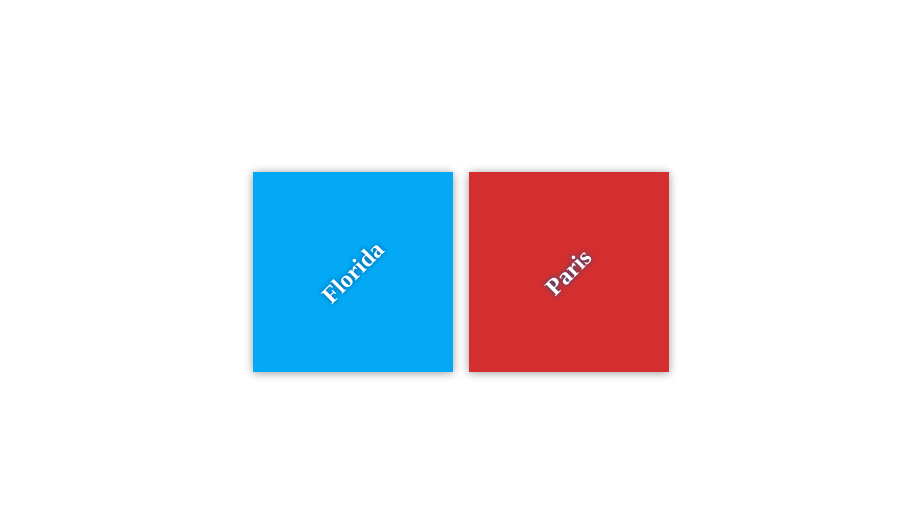
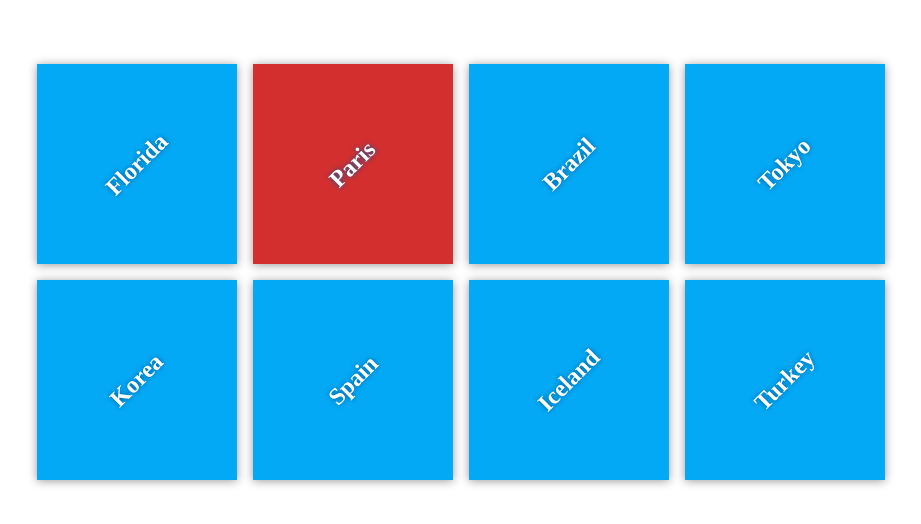
Before and after one commit to bunnydeviloper/my-travel-plans, a plain HTML site: page index.html in a window 1280 px wide. Shown: the part 128-652 px from the top of the page, without its empty margins (179-1100 px from the left). Drawn offline with Linux system fonts and the light colour scheme.

Commit message:
add more destination

```diff
--- a/index.html
+++ b/index.html
@@ -17,6 +17,30 @@
             <div class="destination" id="paris">
                 <h2>Paris</h2>
             </div>
+
+            <div class="destination" id="brazil">
+                <h2>Brazil</h2>
+            </div>
+
+            <div class="destination" id="tokyo">
+                <h2>Tokyo</h2>
+            </div>
+
+            <div class="destination" id="korea">
+                <h2>Korea</h2>
+            </div>
+
+            <div class="destination" id="spain">
+                <h2>Spain</h2>
+            </div>
+
+            <div class="destination" id="iceland">
+                <h2>Iceland</h2>
+            </div>
+
+            <div class="destination" id="turkey">
+                <h2>Turkey</h2>
+            </div>
         </div>
     </div>
 
```
